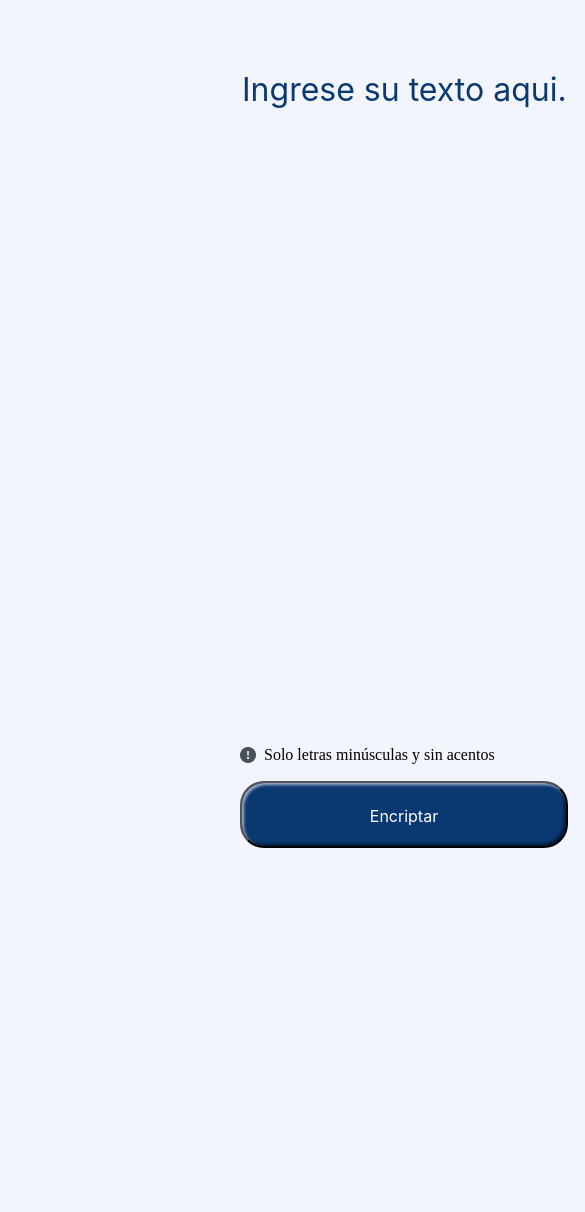
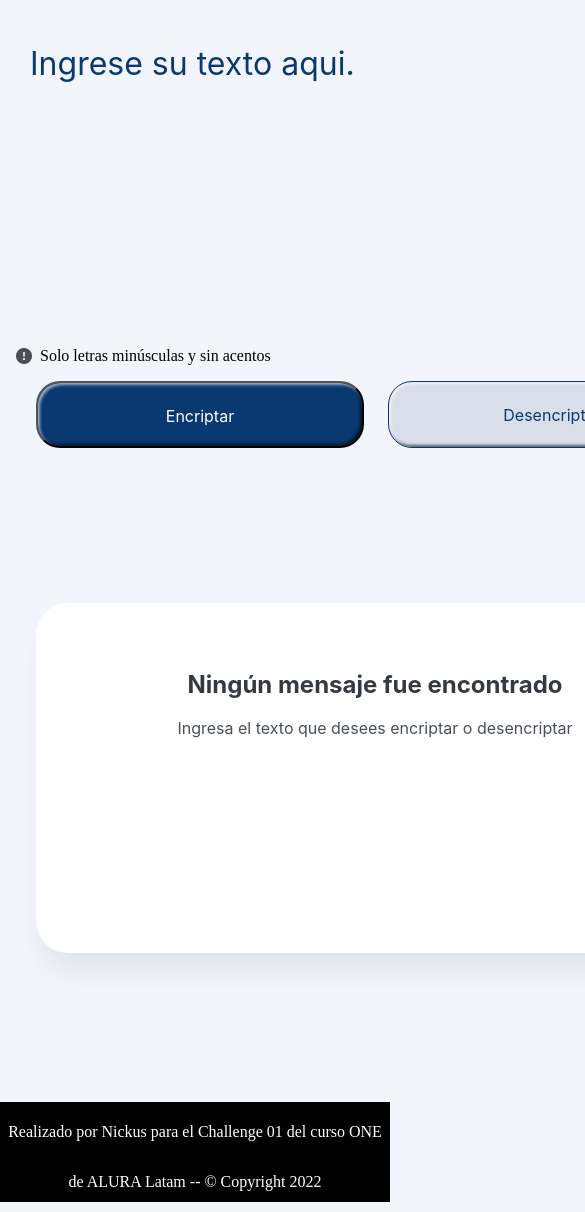
Before and after one commit to LordNickus/Encriptador, a plain HTML site: page index.html in a window 390 px wide. Shown: the part 104-1316 px from the top of the page, 585 px wide, since content can reach past the window. Before the commit the page ends 1024 px from the top, so only its background shows below. Drawn offline with Linux system fonts and the light colour scheme.

Commit message:
Con mediaQuery

```diff
--- a/index.html
+++ b/index.html
@@ -4,7 +4,7 @@
     <head>
         <meta charset="UTF-8">
         <title>Encriptador</title>
-        <meta name="viewport" content="width=device-width, initial-scale=1.0">
+        <meta name="viewport" content="width=device-width, initial-scale=1">
         <link rel="stylesheet" href="reset.css"/>
         <link rel="stylesheet" href="style.css"/>
         <link rel="shortcut icon" href="imagenes/Logo.png">
@@ -40,8 +40,14 @@
                     <div id="sinTexto">
                 <button class="botonCopiar" onclick="copiarTexto()" id="botonCopiar">Copiar</button>
             </div>
-            </section>
+        </section>
+
         </main>
+
+        <footer>
+            <h6 class="copyright"> Realizado por Nickus para el Challenge 01 del curso ONE de ALURA Latam -- &copy Copyright 2022</h6>
+        </footer>
+
         <script src="script.js"></script>
     </body>
 
--- a/script.js
+++ b/script.js
@@ -44,6 +44,5 @@ function generarTexto() {
         })
     }
 
-
     var boton1 = document.querySelector(".botonEncriptar");
     var boton2 = document.querySelector(".botonDesencriptar");
--- a/style.css
+++ b/style.css
@@ -1,8 +1,11 @@
 body{
     position: relative;
+    /*width: 100%;
+    height: 100%;*/
+    background: #F3F5FC;
     width: 1440px;
     height: 1024px;
-    background: #F3F5FC;
+
 }
 
 .logo1{
@@ -12,8 +15,8 @@ body{
     padding: 0px;
     gap: 40px;
     position: absolute;
-    width: 120px;
-    height: 48px;
+    /*width: 120px;
+    height: 48px;*/
     left: 40px;
     top: 40px;
 }
@@ -31,7 +34,7 @@ body{
     font-size: 32px;
     line-height: 150%;
     color:  #0A3871;
-
+    resize: none;
 }
 .inputText::placeholder{
     font-family: 'Inter';
@@ -164,13 +167,13 @@ p{
     font-size: 32px;
     line-height: 150%;
     color: #1b5085;
+    resize: none;
 }
 
 .munheco{
     position: absolute;
     width: 336px;
     height: 304px;
-    /*left: 1032px;*/
     top: 283px;
 }
 .textos{
@@ -185,7 +188,6 @@ p{
     height: 122px;
     /*left: 1032px;*/
     top: 619px;
-
 }
 
 h2{
@@ -215,11 +217,8 @@ h4{
     font-weight: 400;
     font-size: 16px;
     line-height: 150%;
-    /* or 24px */
     text-align: center;
-    /* Gray/gray-400 */
     color: #495057;
-    /* Inside auto layout */
     flex: none;
     order: 1;
     align-self: stretch;
@@ -228,7 +227,7 @@ h4{
 
 
 .botonCopiar{
-    display: flex, initial;
+    display: flex;
     flex-direction: row;
     align-items: flex-start;
     gap: 24px;
@@ -236,16 +235,12 @@ h4{
     top: 845px;
     right: 32px;
     box-sizing: border-box;
-    /* Auto layout */
     padding: 24px;
     width: 328px;
     height: 67px;
-    /* Light gray */
     background: #D8DFE8;
-    /* Dark blue/dark-blue-300 */
     border: 1px solid #0A3871;
     border-radius: 24px;
-    /* Inside auto layout */
     flex: none;
     order: 1;
     flex-grow: 0;
@@ -268,3 +263,207 @@ h4{
     box-shadow: inset -2px -2px 3px rgba(255, 255, 255, .6),
                 inset 2px 2px 3px rgba(0, 0, 0, .6);
 }
+
+footer{
+    height:50px;
+    line-height:50px;
+    background:black;
+    color:white;
+    text-align:center;
+    position:absolute;
+    bottom:0;
+    left:0;
+    width:100%;
+
+}
+ .copyright{
+    color: white;
+    font-size: 18px;
+ }
+
+/*para celular*/
+ @media only screen and (max-width:480px){
+    body{
+        position: relative;
+        width: 100%;
+        background: #F3F5FC;
+    }
+
+    .logo1{
+        position: absolute;
+        left: -10px;
+        top: 15px;
+    }
+    .inputText{
+        position: absolute;
+        width: 343px;
+        height: 248px;
+        left: 18px;
+        top: 152px;
+    }
+    p{
+        position: absolute;
+        width: 290px;
+        height: 18px;
+        left: 16px;
+        top: 451px;
+    }
+
+    .botones{
+        flex-direction: column;
+        width: 343px;
+        height: 158px;
+        left: 16px;
+        top: 485px;
+    }
+    .lateralDerecho{
+        display: flex;
+        flex-direction: column;
+        align-items: flex-start;
+        padding: 32px;
+        gap: 32px;
+        width: 275px;
+        height: 286px;
+        left: 24px;
+        top: 707px;
+
+    }
+    .encripText{
+        position: absolute;
+        border: none;
+        width: 275px;
+        height: 286px;
+        flex: none;
+        order: 0;
+        align-self: stretch;
+        flex-grow: 0;
+    }
+
+    .munheco{
+        display: none;
+    }
+    .textos{
+        padding: 10px;
+        gap: 16px;
+        top: 36px;
+    }
+
+    .botonCopiar{
+        display: initial;
+        padding: 24px;
+        gap: 8px;
+        top: 356px;
+        width: 279px;
+        height: 67px;
+        order: 1;
+        align-self: stretch;
+    }
+
+    footer{
+      height: 100px;
+      top: 1206px;
+    }
+     .copyright{
+        font-size: 16px;
+        padding: 5px;
+     }
+    }
+
+ /*para tablet*/
+ @media screen and (max-width:768px){
+    body{
+        position: relative;
+        width: 100%;
+        background: #F3F5FC;
+    }
+
+    .logo1{
+        position: absolute;
+        left: -10px;
+        top: 15px;
+    }
+    .inputText{
+        position: absolute;
+        width: 688px;
+        height: 248px;
+        left: 28px;
+        top: 142px;
+    }
+    p{
+        position: absolute;
+        width: 290px;
+        height: 18px;
+        left: 16px;
+        top: 451px;
+    }
+
+    .botones{
+        flex-direction: row;
+        width: 343px;
+        height: 158px;
+        left: 36px;
+        top: 485px;
+    }
+    .lateralDerecho{
+        display: flex;
+        flex-direction:row;
+        align-items: flex-start;
+        padding: 32px;
+        gap: 32px;
+        width: 624px;
+        height: 286px;
+        left: 36px;
+        top: 707px;
+
+    }
+    .encripText{
+        position: absolute;
+        border: none;
+        width: 595px;
+        height: 286px;
+        flex: none;
+        order: 0;
+        align-self: stretch;
+        flex-grow: 0;
+    }
+
+    .munheco{
+        display: none;
+    }
+    .textos{
+        text-align:center;
+        position:absolute;
+        width: 550px;
+        padding: 32px;
+        top: 36px;
+    }
+
+    h2, h4{
+        width: 550px;
+        height: fit-content;
+    }
+
+    .botonCopiar{
+        display: block;
+        padding: 24px;
+        gap: 8px;
+        top: 356px;
+        width: 279px;
+        height: 67px;
+        left: 200px;
+        order: 1;
+        align-self: stretch;
+    }
+
+    footer{
+        height: 100px;
+        top: 1206px;
+    }
+    .copyright{
+        font-size: 16px;
+        padding: 5px;
+    }
+    }
+
+ /*para desktop*/
+ @media screen and (max-width:912px){}
```
